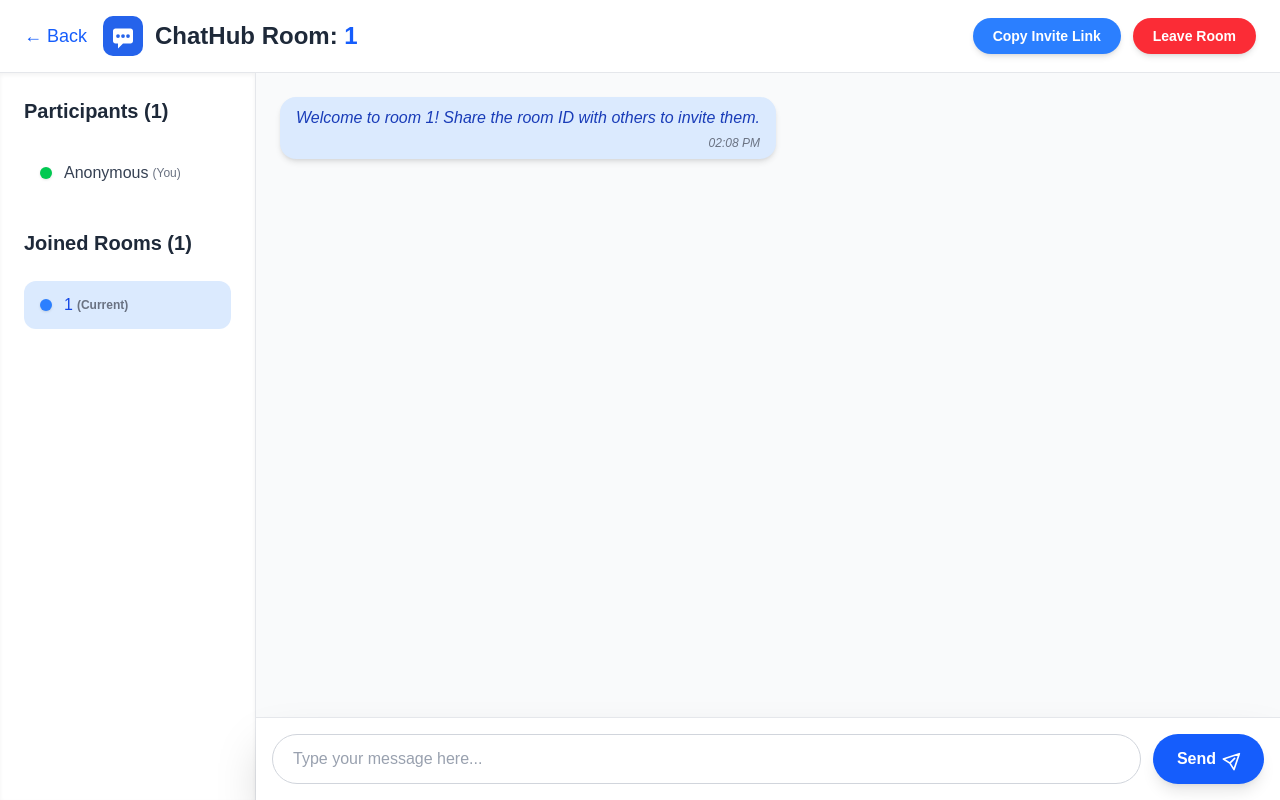
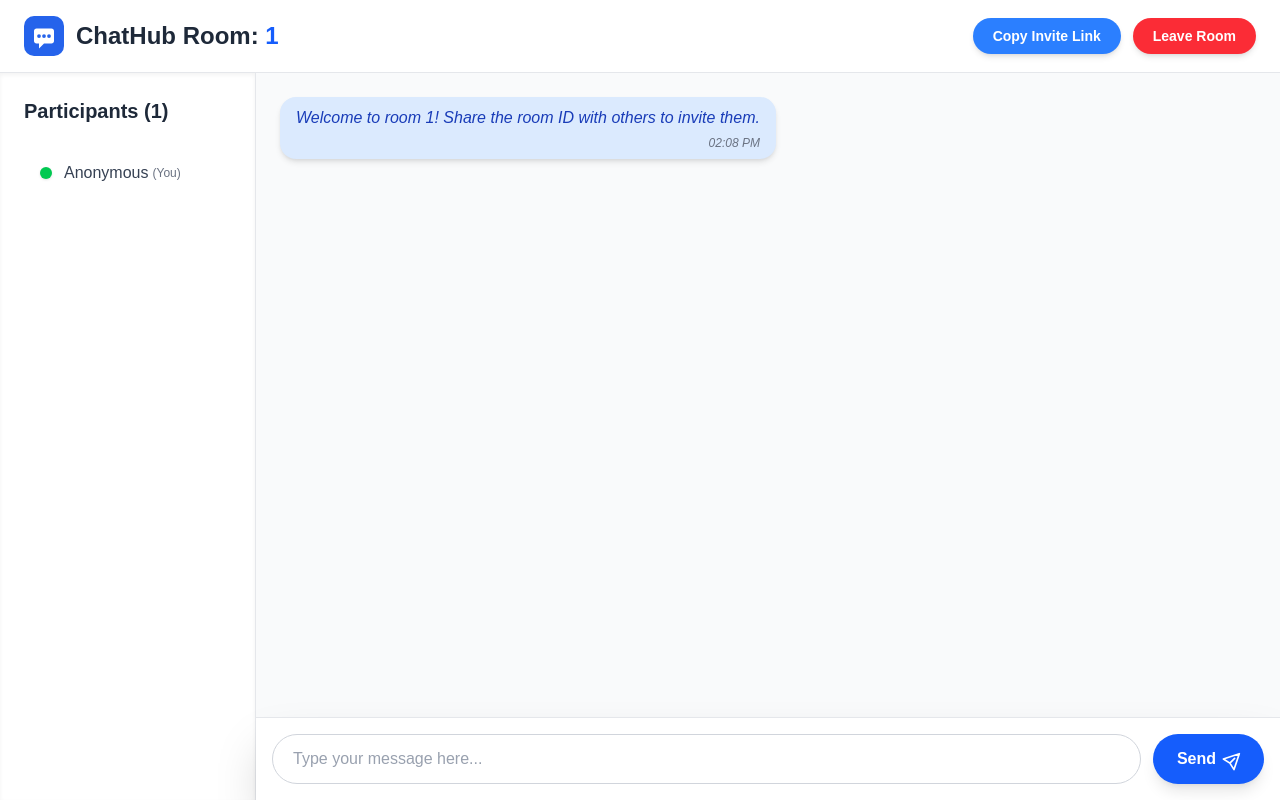
Before and after one commit to SjdnDzikran/gmeet-chat, a Next.js app: page /room/1 in a window 1280 px wide. Built offline with nearby package versions, Linux system fonts and the light colour scheme.

Commit message:
remove joined room

```diff
--- a/src/app/room/[id]/page.tsx
+++ b/src/app/room/[id]/page.tsx
@@ -31,7 +31,7 @@ export default function ChatRoom() {
   const [showContextMenu, setShowContextMenu] = useState(false);
   const [selectedMessage, setSelectedMessage] = useState<Message | null>(null);
   const [replyingToMessage, setReplyingToMessage] = useState<Message | null>(null);
-  const { joinedRooms, addRoom, removeRoom } = useRooms();
+  const { addRoom } = useRooms();
 
   const messagesEndRef = useRef<HTMLDivElement>(null);
   const [contextMenuPosition, setContextMenuPosition] = useState({ x: 0, y: 0 });
@@ -151,18 +151,7 @@ export default function ChatRoom() {
     ]);
     setParticipants(prev => prev.filter(p => p !== userName));
 
-    removeRoom(roomId);
-
-    if (joinedRooms.length > 1) {
-      const remainingRooms = joinedRooms.filter(id => id !== roomId);
-      if (remainingRooms.length > 0) {
-        router.push(`/room/${remainingRooms[0]}?name=${encodeURIComponent(userName)}`);
-      } else {
-        router.push("/");
-      }
-    } else {
-      router.push("/");
-    }
+    router.push("/");
   };
 
   // Format timestamp
@@ -188,8 +177,6 @@ export default function ChatRoom() {
         <ChatSidebar
           participants={participants}
           userName={userName}
-          joinedRooms={joinedRooms}
-          roomId={roomId}
         />
 
         <div className="flex-1 flex flex-col"> {/* This div should contain MessageList and MessageInput */}
--- a/src/components/ChatHeader.tsx
+++ b/src/components/ChatHeader.tsx
@@ -23,9 +23,6 @@ const ChatHeader: React.FC<ChatHeaderProps> = ({
   return (
     <header className="bg-white dark:bg-gray-800 shadow-lg py-4 px-6 flex justify-between items-center border-b border-gray-200 dark:border-gray-700">
       <div className="flex items-center">
-        <Link href="/" className="text-blue-600 dark:text-blue-400 mr-4 hover:text-blue-800 dark:hover:text-blue-300 transition-colors text-lg font-medium">
-          &larr; Back
-        </Link>
         <img src="/chathub-logo.svg" alt="ChatHub Logo" className="h-10 w-10 mr-3" />
         <h1 className="text-xl md:text-2xl font-extrabold text-gray-800 dark:text-white">
           ChatHub Room: <span className="text-blue-600 dark:text-blue-400">{roomId}</span>
--- a/src/components/ChatSidebar.tsx
+++ b/src/components/ChatSidebar.tsx
@@ -7,18 +7,12 @@ import { useRooms } from "@/context/RoomsContext";
 interface ChatSidebarProps {
   participants: string[];
   userName: string;
-  joinedRooms: string[];
-  roomId: string;
 }
 
 const ChatSidebar: React.FC<ChatSidebarProps> = ({
   participants,
   userName,
-  joinedRooms,
-  roomId,
 }) => {
-  const router = useRouter();
-
   return (
     <div className="w-64 bg-white dark:bg-gray-800 border-r border-gray-200 dark:border-gray-700 p-6 hidden md:block shadow-inner overflow-y-auto custom-scrollbar">
       <h2 className="text-xl font-extrabold text-gray-800 dark:text-white mb-6">
@@ -35,26 +29,6 @@ const ChatSidebar: React.FC<ChatSidebarProps> = ({
           </li>
         ))}
       </ul>
-
-      <h2 className="text-xl font-extrabold text-gray-800 dark:text-white mt-8 mb-6">
-        Joined Rooms ({joinedRooms.length})
-      </h2>
-      <ul>
-        {joinedRooms.map((room) => (
-          <li
-            key={room}
-            className={`py-3 px-4 rounded-xl mb-2 flex items-center transition-colors cursor-pointer ${
-              room === roomId
-                ? 'bg-blue-100 dark:bg-blue-900 text-blue-700 dark:text-blue-300 font-semibold'
-                : 'text-gray-700 dark:text-gray-300 hover:bg-gray-100 dark:hover:bg-gray-700'
-            }`}
-            onClick={() => router.push(`/room/${room}?name=${userName}`)}
-          >
-            <div className={`w-3 h-3 rounded-full mr-3 shadow-sm ${room === roomId ? 'bg-blue-500' : 'bg-gray-400'}`}></div>
-            <span className="font-medium">{room}</span> {room === roomId && <span className="text-xs text-gray-500 dark:text-gray-400 ml-1">(Current)</span>}
-          </li>
-        ))}
-      </ul>
     </div>
   );
 };
```
